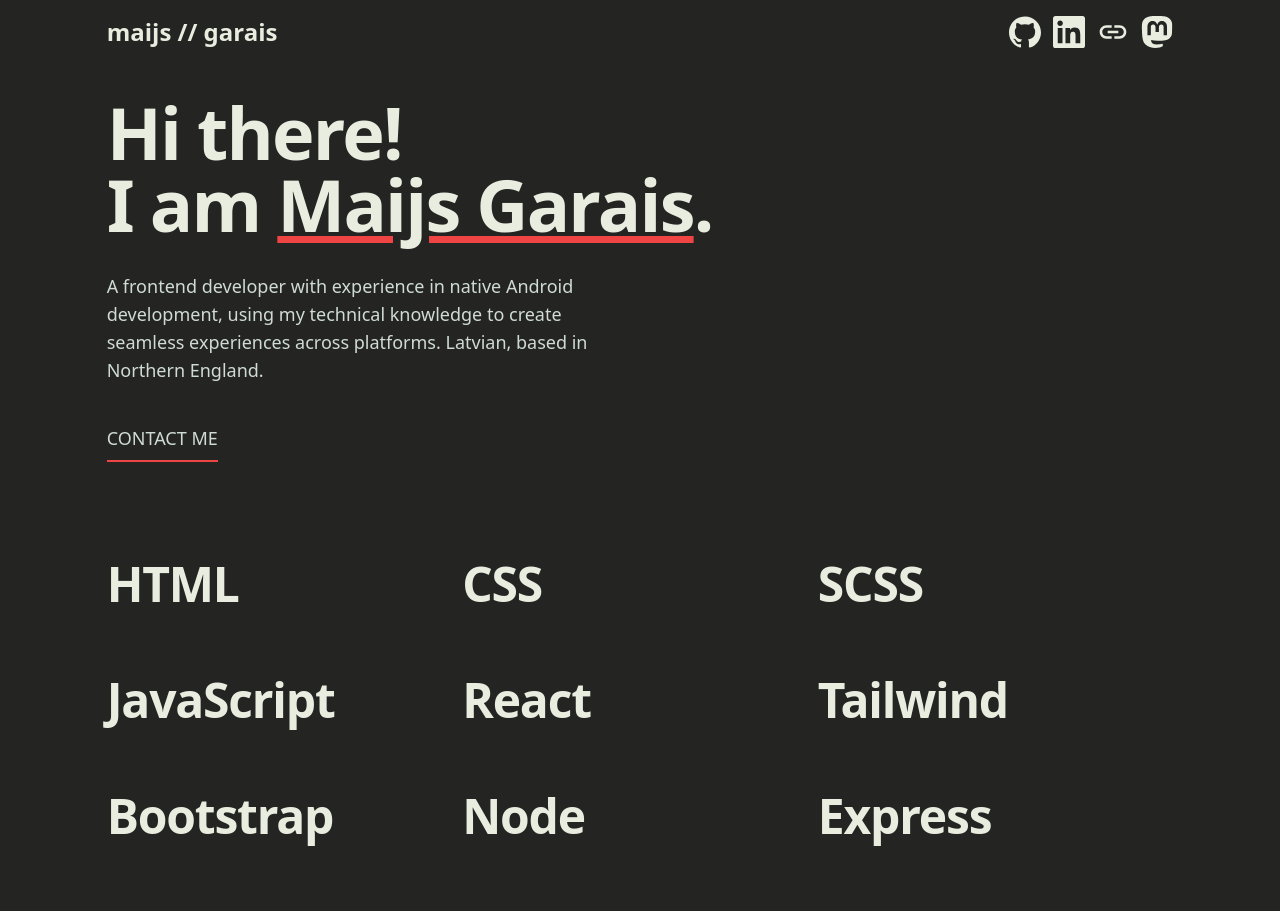
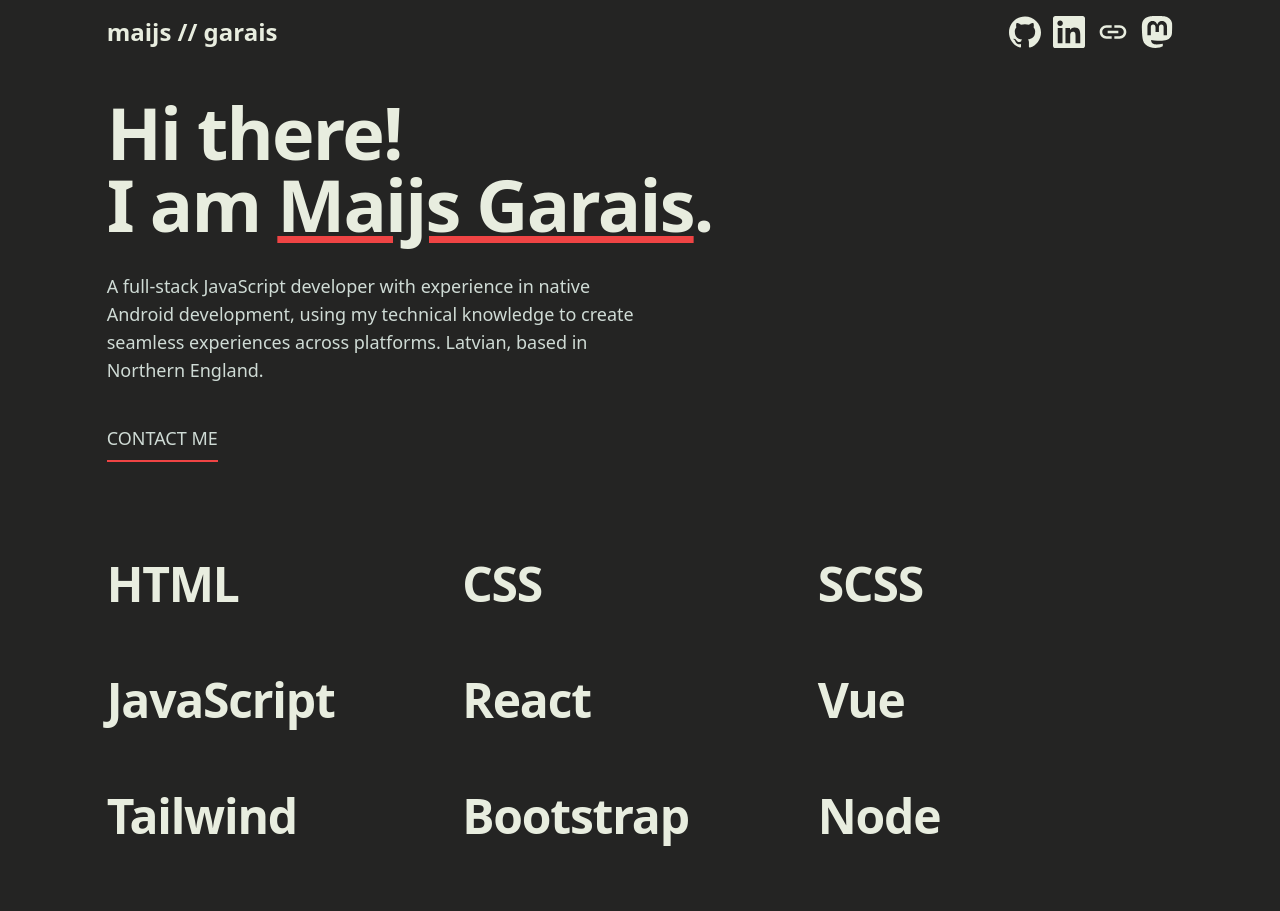
Before and after one commit to mai-soup/portfolio, a React (Vite) app: page / in a window 1280 px wide. Shown: the top 911 px of the page. Built offline with nearby package versions, Linux system fonts and the light colour scheme; a small style sheet from the web is missing.

Commit message:
update bio and skills with current info

```diff
--- a/src/BioSection.jsx
+++ b/src/BioSection.jsx
@@ -9,9 +9,9 @@
         <span className="underline decoration-light-red">Maijs Garais</span>.
       </h1>
       <p className="mb-8 md:w-1/2">
-        A frontend developer with experience in native Android development,
-        using my technical knowledge to create seamless experiences across
-        platforms. Latvian, based in Northern England.
+        A full-stack JavaScript developer with experience in native Android
+        development, using my technical knowledge to create seamless experiences
+        across platforms. Latvian, based in Northern England.
       </p>
       <Button btn scrollTo="#contact">
         Contact Me
--- a/src/assets/skills.js
+++ b/src/assets/skills.js
@@ -4,13 +4,13 @@
   { title: "SCSS", years: 0 },
   { title: "JavaScript", years: 0 },
   { title: "React", years: 0 },
+  { title: "Vue", years: 0 },
   { title: "Tailwind", years: 0 },
   { title: "Bootstrap", years: 0 },
   { title: "Node", years: 0 },
   { title: "Express", years: 0 },
   { title: "MongoDB", years: 0 },
   { title: "SQL", years: 0 },
-  { title: "Android", years: 0 },
 ];
 
 export default skills;
```
